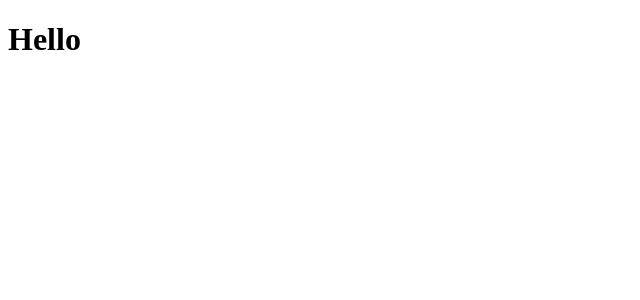
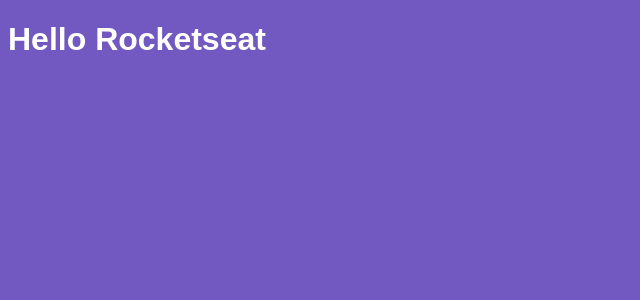
Before and after one commit to gpmarchi/gostack-intro-react, a React app: page / in a window 1280 px wide. Shown: the top 300 px of the page, without its empty margins (0-640 px from the left). Built offline with nearby package versions, Linux system fonts and the light colour scheme; the HTML template or start-up script is replaced by a standard one.

Commit message:
importing css into root component

```diff
--- a/package.json
+++ b/package.json
@@ -16,6 +16,8 @@
     "@babel/preset-env": "^7.8.4",
     "@babel/preset-react": "^7.8.3",
     "babel-loader": "^8.0.6",
+    "css-loader": "^3.4.2",
+    "style-loader": "^1.1.3",
     "webpack": "^4.41.6",
     "webpack-cli": "^3.3.11",
     "webpack-dev-server": "^3.10.3"
--- /dev/null
+++ b/src/App.css
@@ -0,0 +1,5 @@
+body {
+  background: #7159c1;
+  color: #fff;
+  font-family: Arial, Helvetica, sans-serif;
+}
--- a/src/App.js
+++ b/src/App.js
@@ -1,7 +1,8 @@
 import React from "react";
+import "./App.css";
 
 function App() {
-  return <h1>Hello</h1>;
+  return <h1>Hello Rocketseat</h1>;
 }
 
 export default App;
--- a/webpack.config.js
+++ b/webpack.config.js
@@ -17,6 +17,17 @@
         use: {
           loader: "babel-loader"
         }
+      },
+      {
+        test: /\.css$/,
+        use: [
+          {
+            loader: "style-loader"
+          },
+          {
+            loader: "css-loader"
+          }
+        ]
       }
     ]
   }
```
Also changed, not shown: 1 other file (tests, documents, lock files or other folders).
